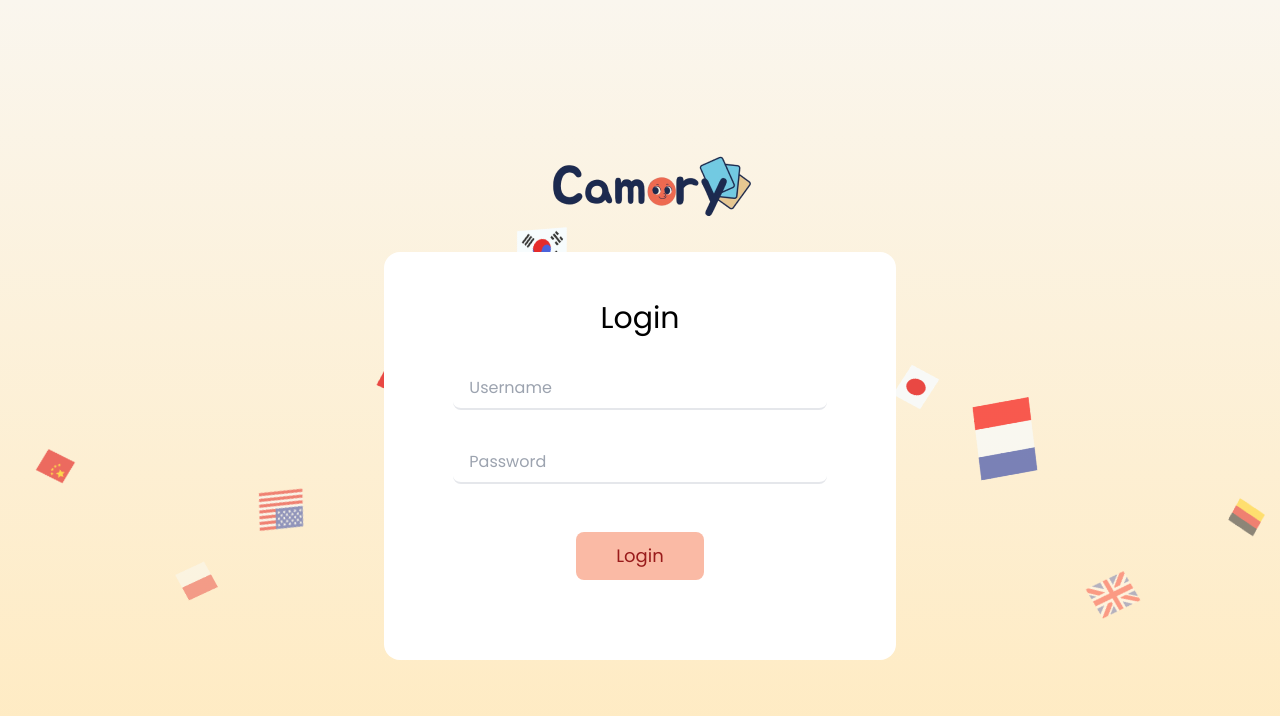
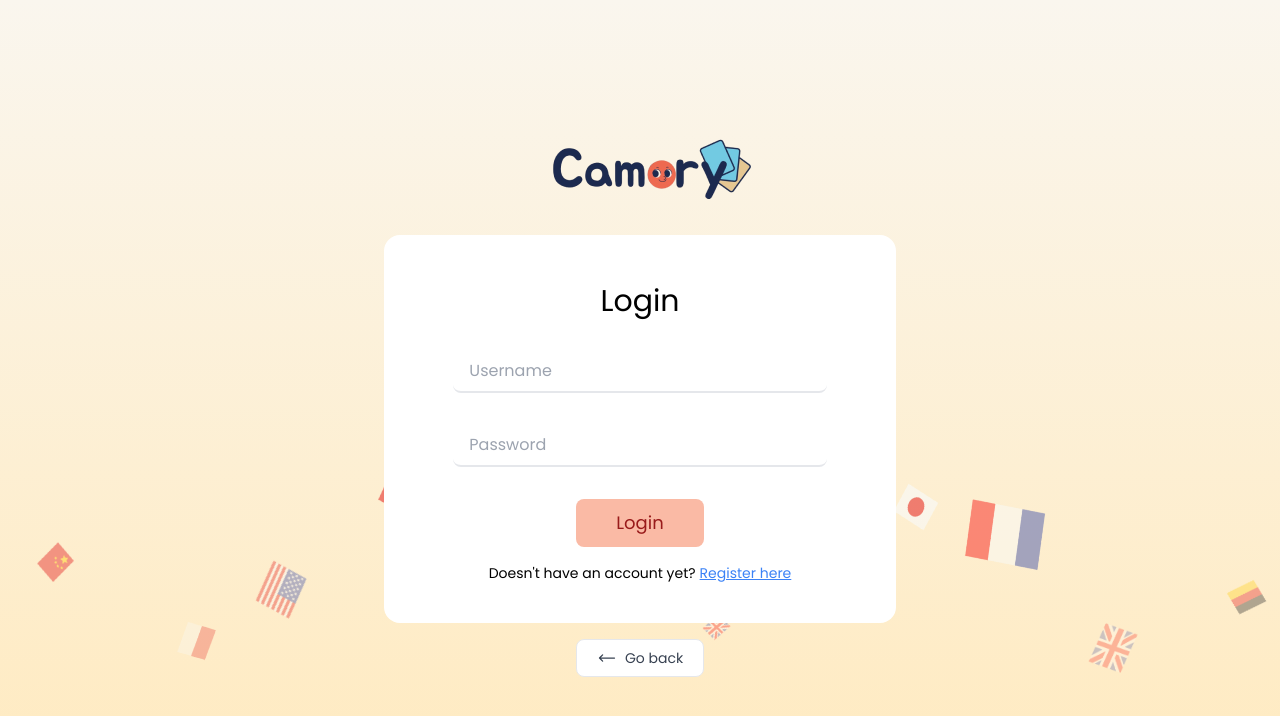
Before and after one commit to Artificed/Camory, a React app: page /login in a window 1280 px wide. Shown: the top 716 px of the page. Built offline with nearby package versions, Linux system fonts and the light colour scheme; the HTML template or start-up script is replaced by a standard one.

Commit message:
Create back button and redirect href on login and register page

```diff
--- a/src/LoginPage.tsx
+++ b/src/LoginPage.tsx
@@ -1,4 +1,4 @@
-import { useEffect, useState } from 'react'; // Import useState hook
+import { useState } from 'react'; // Import useState hook
 import { invoke } from "@tauri-apps/api";
 import { useNavigate } from "react-router-dom";
 import Button from './components/Button';
@@ -6,6 +6,7 @@ import Loading from './components/Loading';
 import WarningMessage from './components/WarningMessage';
 import logo from './assets/logo.png';
 import BackgroundFlag from './components/BackgroundFlag';
+import BackButton from './components/BackButton';
 
 function LoginPage() {
     const [username, setUsername] = useState("");
@@ -14,8 +15,12 @@ function LoginPage() {
     const [isLoading, setIsLoading] = useState(false);
     const navigate = useNavigate();
 
-    const handleLogoClick = () => {
+    const navigateToLanding = () => {
         navigate('/');
+    }
+
+    const navigateToRegister = () => {
+        navigate('/register')
     }
 
     const handleSubmit = async (e: React.FormEvent<HTMLFormElement>) => {
@@ -44,11 +49,11 @@ function LoginPage() {
         <div className="h-screen flex flex-col items-center justify-center bg-gradient-to-b from-[#faf6ee] to-[#ffeabf]">
             <BackgroundFlag />
 
-            <img src={logo} className='mb-4 hover:cursor-pointer z-10' onClick={handleLogoClick}/>
+            <img src={logo} className='mb-4 hover:cursor-pointer z-10' onClick={navigateToLanding}/>
 
             <form onSubmit={handleSubmit}
-                className='bg-white w-2/5 h-fit
-                flex flex-col items-center rounded-2xl p-8 z-10'>
+                className='bg-white w-2/5 h-auto mb-4
+                flex flex-col items-center rounded-2xl p-8 pb-2 z-10'>
 
                 <p className="text-3xl mt-4 ">Login</p>
 
@@ -60,12 +65,25 @@ function LoginPage() {
 
                 {errorMessage && <WarningMessage className="mt-4" errorMessage={errorMessage}></WarningMessage>}
 
-                {!isLoading && <Button text="Login" className="bright-red mt-12 mb-12 text-red-800 hover:bg-[#edaa92]"/>}
+                {!isLoading && <Button text="Login" className="bright-red mt-8 mb-4 text-red-800 hover:bg-[#edaa92]"/>}
 
                 {isLoading &&
-                <Loading className="mt-12 mb-12 text-red-800"></Loading>}
+                <Loading className="mt-12 mb-4 text-red-800"></Loading>}
+
+                <div className="flex flex-row gap-x-1 mb-8 text-sm">
+                    Doesn't have an account yet?
+                    <a
+                    className="text-blue-500 hover:text-blue-700 underline hover:no-underline font-medium cursor-pointer"
+                    onClick={navigateToRegister}>
+                        Register here
+                    </a>
+                </div>
 
             </form>
+
+            <BackButton
+            className='z-50 flex mt-0 items-start justify-left w-1/2 px-5 py-2 text-sm text-gray-700 transition-colors duration-200 bg-white border rounded-lg gap-x-2 sm:w-auto dark:hover:bg-gray-800 dark:bg-gray-900 hover:bg-gray-100 dark:text-gray-200 dark:border-gray-700'
+            onclick={navigateToLanding} />
         </div>
     );
 }
--- a/src/RegisterPage.tsx
+++ b/src/RegisterPage.tsx
@@ -6,6 +6,7 @@ import WarningMessage from "./components/WarningMessage";
 import logo from './assets/logo.png';
 import { invoke } from '@tauri-apps/api';
 import BackgroundFlag from './components/BackgroundFlag';
+import BackButton from "./components/BackButton";
 
 function RegisterPage() {
     const [username, setUsername] = useState("");
@@ -17,8 +18,12 @@ function RegisterPage() {
     const [errorMessage, setErrorMessage] = useState("");
     const navigate = useNavigate();
 
-    const handleLogoClick = () => {
+    const navigateToLanding = () => {
         navigate('/');
+    }
+
+    const navigateToLogin = () => {
+        navigate('/login')
     }
 
     const handleSubmit = async (e: React.FormEvent<HTMLFormElement>) => {
@@ -52,10 +57,10 @@ function RegisterPage() {
         <div className="h-screen flex flex-col items-center justify-center bg-gradient-to-b from-[#faf6ee] to-[#ffeabf]">
             <BackgroundFlag />
 
-            <img src={logo} onClick={handleLogoClick} className="hover:cursor-pointer z-10" />
+            <img src={logo} onClick={navigateToLanding} className="hover:cursor-pointer z-10" />
 
             <form onSubmit={handleSubmit}
-                className='bg-white w-2/5
+                className='bg-white w-2/5 mb-4
                     flex flex-col items-center rounded-2xl translate-y-5 h-fit'>
 
                 <p className="text-3xl mt-10">Sign Up</p>
@@ -96,13 +101,28 @@ function RegisterPage() {
                     placeholder="Confirm your password"
                 />
 
+
                 {errorMessage && <WarningMessage className="mt-4" errorMessage={errorMessage}></WarningMessage>}
 
-                {!isLoading && <Button text="Register" className="bright-red mt-12 mb-14 text-red-800 hover:bg-[#edaa92]"/>}
+                {!isLoading && <Button text="Register" className="bright-red mt-8 mb-4 text-red-800 hover:bg-[#edaa92]"/>}
 
                 {isLoading &&
-                <Loading className="mt-12 mb-14 text-red-800"></Loading>}
+                <Loading className="mt-12 mb-4 text-red-800"></Loading>}
+
+                <div className="flex flex-row gap-x-1 mb-8 text-sm">
+                    Already have an account?
+                    <a
+                    className="text-blue-500 hover:text-blue-700 underline hover:no-underline font-medium cursor-pointer"
+                    onClick={navigateToLogin}>
+                        Login here
+                    </a>
+                </div>
+
             </form>
+
+            <BackButton
+            className="z-50 flex mt-4 items-start justify-left w-1/2 px-5 py-2 text-sm text-gray-700 transition-colors duration-200 bg-white border rounded-lg gap-x-2 sm:w-auto dark:hover:bg-gray-800 dark:bg-gray-900 hover:bg-gray-100 dark:text-gray-200 dark:border-gray-700"
+            onclick={navigateToLanding} />
         </div>
     );
 }
--- /dev/null
+++ b/src/components/BackButton.tsx
@@ -0,0 +1,20 @@
+interface BackButtonProps {
+    className?: string;
+    onclick?: () => void;
+}
+
+function BackButton({className, onclick}: BackButtonProps) {
+    return (
+        <button type="button"
+            className={className}
+            onClick={onclick}>
+
+            <svg className="w-5 h-5 rtl:rotate-180" xmlns="http://www.w3.org/2000/svg" fill="none" viewBox="0 0 24 24" stroke-width="1.5" stroke="currentColor">
+                <path stroke-linecap="round" stroke-linejoin="round" d="M6.75 15.75L3 12m0 0l3.75-3.75M3 12h18" />
+            </svg>
+            <span>Go back</span>
+        </button>
+    );
+}
+
+export default BackButton;
```
Also changed, not shown: src/components/BackgroundFlag.tsx (indentation only).
